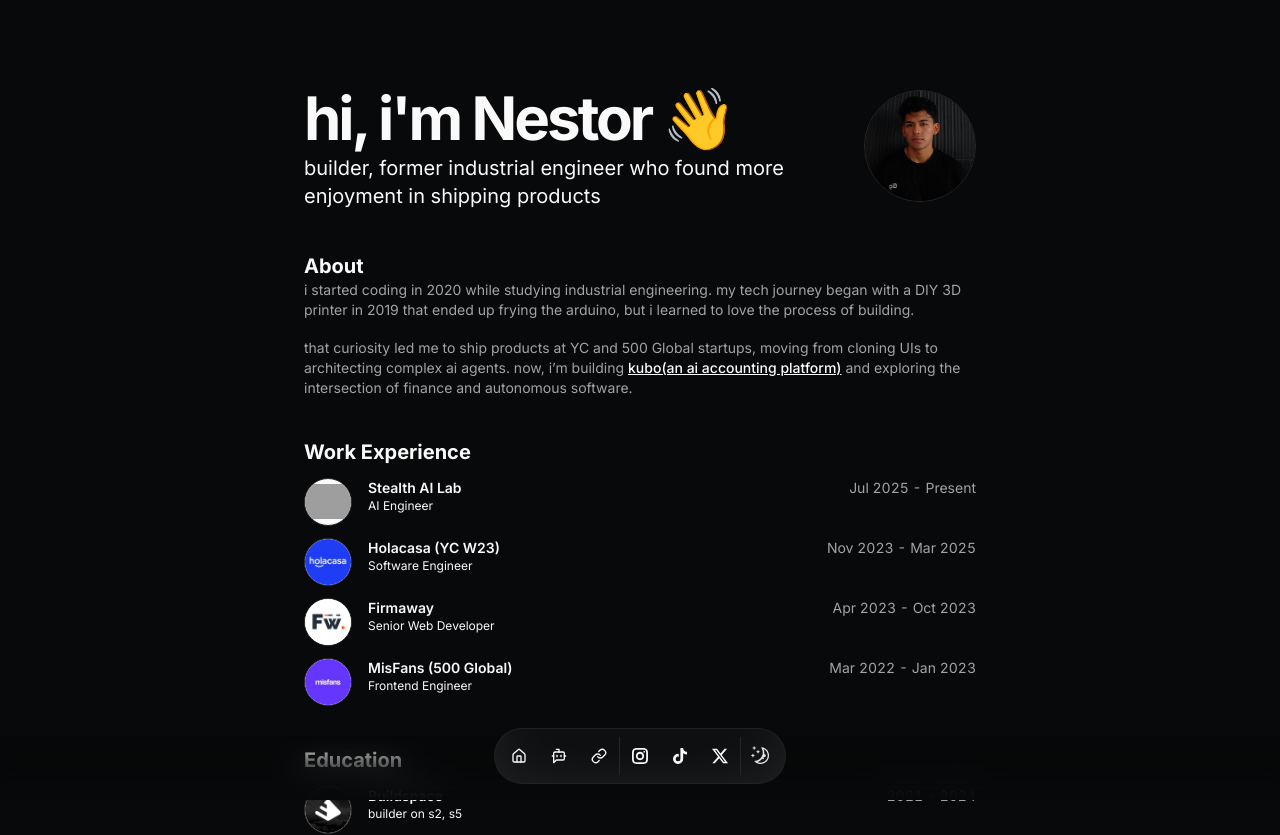
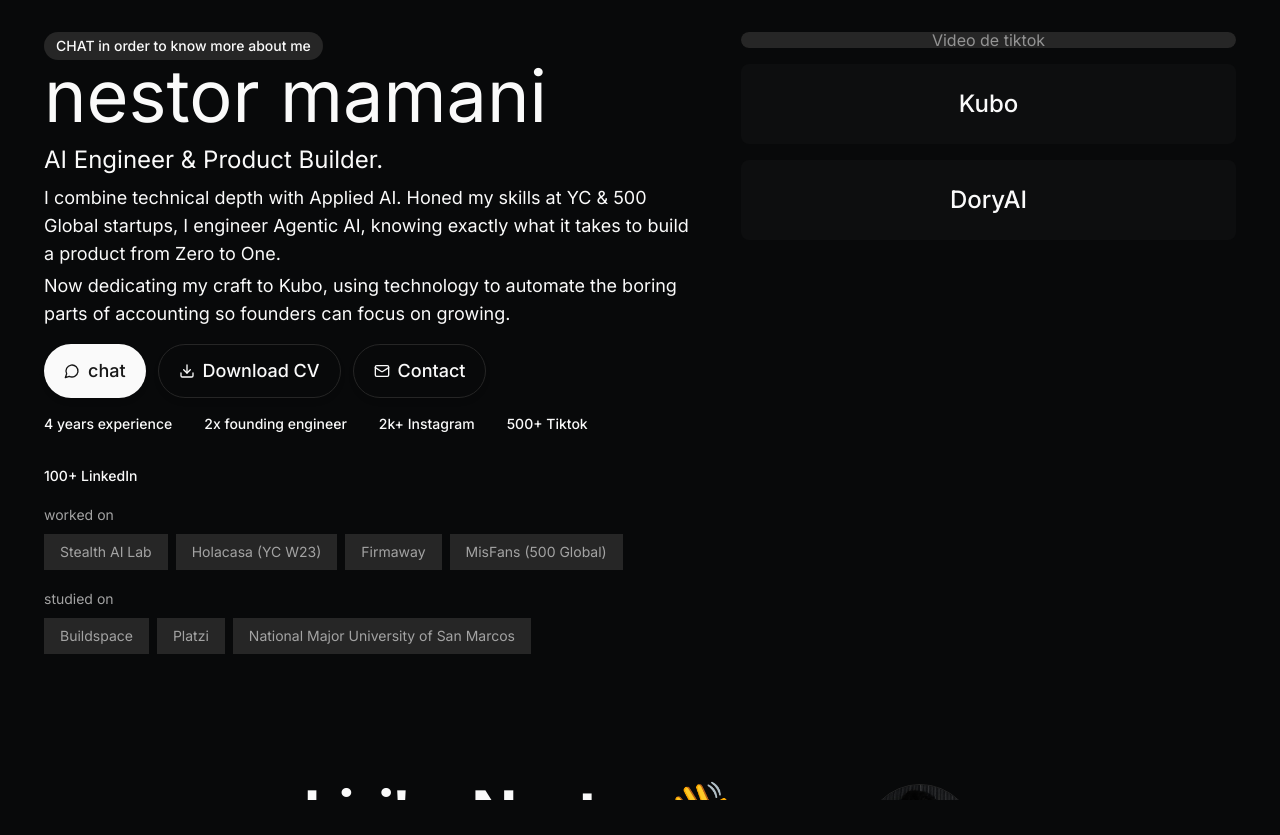
Before and after one commit to nestorxyz/nestor-site-24, a Next.js app: page / in a window 1280 px wide. Shown: the top 835 px of the page. After the commit the page ends 800 px from the top, so only its background shows below. Built offline with nearby package versions, Linux system fonts and the light colour scheme; grey boxes are pictures that could not be loaded.

Commit message:
feat: add Hero component to the main page and remove Navbar from layout.

```diff
--- a/src/app/layout.tsx
+++ b/src/app/layout.tsx
@@ -62,10 +62,7 @@ export default function RootLayout({
         )}
       >
         <ThemeProvider attribute="class" defaultTheme="dark">
-          <TooltipProvider delayDuration={0}>
-            {children}
-            <Navbar />
-          </TooltipProvider>
+          <TooltipProvider delayDuration={0}>{children}</TooltipProvider>
         </ThemeProvider>
       </body>
     </html>
--- a/src/app/page.tsx
+++ b/src/app/page.tsx
@@ -1,4 +1,5 @@
 import { HackathonCard } from '@/components/hackathon-card';
+import { Hero } from '@/components/hero';
 import BlurFade from '@/components/magicui/blur-fade';
 import BlurFadeText from '@/components/magicui/blur-fade-text';
 import { ProjectCard } from '@/components/project-card';
@@ -12,7 +13,14 @@ const BLUR_FADE_DELAY = 0.04;
 
 export default function Page() {
   return (
-    <main className="flex flex-col py-12 sm:py-24 max-w-2xl mx-auto min-h-[100dvh] space-y-10">
+    <main className="overflow-y-scroll h-full w-full max-h-screen">
+      <div className="flex justify-center pb-24 sm:pb-0">
+        <div className="mx-0 w-full px-8 max-w-[1280px]">
+          <Hero />
+        </div>
+      </div>
+
+      <div className="flex flex-col py-12 sm:py-24 max-w-2xl mx-auto space-y-10">
         <section id="hero">
           <div className="mx-auto w-full max-w-2xl space-y-8">
             <div className="gap-2 flex justify-between">
@@ -180,7 +188,8 @@ export default function Page() {
                   <p className="text-muted-foreground md:text-xl/relaxed lg:text-base/relaxed xl:text-xl/relaxed">
                     building is the best way to learn, so here is a timeline of
                     the experiments and products i&apos;ve shipped since 2020
-                  (note: most are legacy projects and are no longer maintained)
+                    (note: most are legacy projects and are no longer
+                    maintained)
                   </p>
                 </div>
               </div>
@@ -232,6 +241,7 @@ export default function Page() {
             </BlurFade>
           </div>
         </section>
+      </div>
 
       <footer className="py-4 text-muted-foreground text-center">
         <p className="text-sm">
--- /dev/null
+++ b/src/components/hero.tsx
@@ -0,0 +1,186 @@
+'use client';
+
+import { Avatar, AvatarFallback, AvatarImage } from '@/components/ui/avatar';
+import { Badge } from '@/components/ui/badge';
+import { Button } from '@/components/ui/button';
+import { Card, CardContent } from '@/components/ui/card';
+import { DATA } from '@/data/resume';
+import { motion } from 'framer-motion';
+import { ArrowRight, Download, Mail, MessageCircle } from 'lucide-react';
+import Link from 'next/link';
+
+export function Hero() {
+  return (
+    <section id="hero" className="py-7 pt-4 sm:pt-8 sm:pb-10">
+      <div className="w-full relative">
+        <div className="grid grid-cols-1 md:grid-cols-[2fr_1fr] lg:grid-cols-[645px_1fr] gap-[52px]">
+          {/* Left Column - Main Info */}
+          <div>
+            {/* Main Card */}
+            <motion.div
+              initial={{ opacity: 0, y: 20 }}
+              animate={{ opacity: 1, y: 0 }}
+              transition={{ duration: 0.5 }}
+              className="flex flex-col h-full"
+            >
+              <div className="inline-flex items-center gap-2 px-3 py-1 rounded-full bg-secondary w-fit text-sm font-medium">
+                CHAT in order to know more about me
+              </div>
+
+              <h1 className="text-[2.6rem] lg:text-7xl">
+                {DATA.name.toLowerCase()}
+              </h1>
+
+              <div className="mb-5 mt-3 sm:mt-3 text-xl sm:mb-4 lg:text-2xl">
+                <p>AI Engineer & Product Builder.</p>
+                <p className="text-lg hidden lg:block mt-2">
+                  I combine technical depth with Applied AI. Honed my skills at
+                  YC & 500 Global startups, I engineer Agentic AI, knowing
+                  exactly what it takes to build a product from Zero to One.
+                </p>
+                <p className="text-sm lg:text-lg mt-2 lg:mt-1">
+                  Now dedicating my craft to Kubo, using technology to automate
+                  the boring parts of accounting so founders can focus on
+                  growing.
+                </p>
+              </div>
+
+              <div className="hidden lg:block">
+                <div className="flex gap-3 flex-wrap">
+                  <Link href="/chat">
+                    <button className="flex select-none items-center justify-center text-lg font-medium ring-offset-background focus-visible:outline-hidden focus-visible:ring-2 focus-visible:ring-ring focus-visible:ring-offset-2 disabled:pointer-events-none disabled:opacity-50 border border-primary bg-primary text-primary-foreground hover:bg-primary/90 px-5 py-[13px] rounded-full border-none shadow-md">
+                      <MessageCircle className="mr-2 h-4 w-4" />
+                      chat
+                    </button>
+                  </Link>
+
+                  <a href={DATA.contact.social.LinkedIn.url} target="_blank">
+                    <button className="flex select-none items-center justify-center text-lg font-medium ring-offset-background focus-visible:outline-hidden focus-visible:ring-2 focus-visible:ring-ring focus-visible:ring-offset-2 disabled:pointer-events-none disabled:opacity-50 border border-border bg-background hover:bg-accent hover:text-accent-foreground px-5 py-3 rounded-full shadow-md">
+                      <Download className="mr-2 h-4 w-4" />
+                      Download CV
+                    </button>
+                  </a>
+                  <a href={DATA.contact.social.Instagram.url} target="_blank">
+                    <button className="flex select-none items-center justify-center text-lg font-medium ring-offset-background focus-visible:outline-hidden focus-visible:ring-2 focus-visible:ring-ring focus-visible:ring-offset-2 disabled:pointer-events-none disabled:opacity-50 border border-border bg-background hover:bg-accent hover:text-accent-foreground px-5 py-3 rounded-full shadow-md">
+                      <Mail className="mr-2 h-4 w-4" />
+                      Contact
+                    </button>
+                  </a>
+                </div>
+              </div>
+
+              <div className="flex flex-wrap gap-8 text-sm font-medium mt-4">
+                <span>4 years experience</span>
+                <span>2x founding engineer</span>
+                <span>2k+ Instagram</span>
+                <span>500+ Tiktok</span>
+                <span>100+ LinkedIn</span>
+              </div>
+
+              <div className="space-y-4 mt-4">
+                <div className="space-y-2">
+                  <span className="text-sm text-muted-foreground">
+                    worked on
+                  </span>
+                  <div className="flex flex-wrap gap-2">
+                    {DATA.work.map((work, idx) => (
+                      <div
+                        key={idx}
+                        className="bg-muted px-4 py-2 text-sm text-muted-foreground"
+                      >
+                        {work.company}
+                      </div>
+                    ))}
+                  </div>
+                </div>
+
+                <div className="space-y-2">
+                  <span className="text-sm text-muted-foreground">
+                    studied on
+                  </span>
+                  <div className="flex flex-wrap gap-2">
+                    {DATA.education.map((edu, idx) => (
+                      <div
+                        key={idx}
+                        className="bg-muted px-4 py-2 text-sm text-muted-foreground"
+                      >
+                        {edu.school}
+                      </div>
+                    ))}
+                  </div>
+                </div>
+              </div>
+            </motion.div>
+          </div>
+
+          {/* Right Column - Media & Projects */}
+          <div className="desktop-nav:max-w-full hidden md:grid desktop-nav:flex desktop-nav:flex-row gap-4 h-fit">
+            {/* TikTok Video - Spans full height of first row or takes significant space */}
+            <motion.div
+              initial={{ opacity: 0, scale: 0.95 }}
+              animate={{ opacity: 1, scale: 1 }}
+              transition={{ duration: 0.5, delay: 0.1 }}
+              className="col-span-1 row-span-2 relative overflow-hidden rounded-lg bg-black group"
+            >
+              {/* Placeholder for TikTok video. Using a simple cover or loop if available.
+                 The mock shows "Video de tiktok". */}
+              <div className="absolute inset-0 flex items-center justify-center text-white/50 bg-neutral-800">
+                {/* Trying to use the Treats video as it seems relevant or just a placeholder text */}
+                <span className="text-center p-4">Video de tiktok</span>
+                {/* If we have a video URL we could put it here */}
+              </div>
+              <video
+                src="https://pub-ec8befc8b1f943689bc95c09db6dac80.r2.dev/treats%20(1080p).mp4"
+                className="absolute inset-0 w-full h-full object-cover opacity-60 group-hover:opacity-100 transition-opacity"
+                autoPlay
+                muted
+                loop
+                playsInline
+              />
+              <div className="absolute bottom-4 left-4 z-10">
+                <Badge
+                  variant="secondary"
+                  className="bg-green-600 text-white border-none"
+                >
+                  I would rather take
+                </Badge>
+              </div>
+            </motion.div>
+
+            {/* Project 1: Kubo */}
+            <motion.div
+              initial={{ opacity: 0, x: 20 }}
+              animate={{ opacity: 1, x: 0 }}
+              transition={{ duration: 0.5, delay: 0.2 }}
+              className="col-span-1 bg-secondary/20 rounded-lg p-6 flex flex-col justify-center items-center text-center hover:bg-secondary/30 transition-colors cursor-pointer"
+            >
+              <Link
+                href="https://holakubo.com"
+                target="_blank"
+                className="w-full h-full flex items-center justify-center"
+              >
+                <h3 className="text-2xl font-medium">Kubo</h3>
+              </Link>
+            </motion.div>
+
+            {/* Project 2: DoryAI */}
+            <motion.div
+              initial={{ opacity: 0, x: 20 }}
+              animate={{ opacity: 1, x: 0 }}
+              transition={{ duration: 0.5, delay: 0.3 }}
+              className="col-span-1 bg-secondary/20 rounded-lg p-6 flex flex-col justify-center items-center text-center hover:bg-secondary/30 transition-colors cursor-pointer"
+            >
+              <Link
+                href="https://www.doryai.app"
+                target="_blank"
+                className="w-full h-full flex items-center justify-center"
+              >
+                <h3 className="text-2xl font-medium">DoryAI</h3>
+              </Link>
+            </motion.div>
+          </div>
+        </div>
+      </div>
+    </section>
+  );
+}
```
Lines whose indentation alone changed are shown as unchanged.
